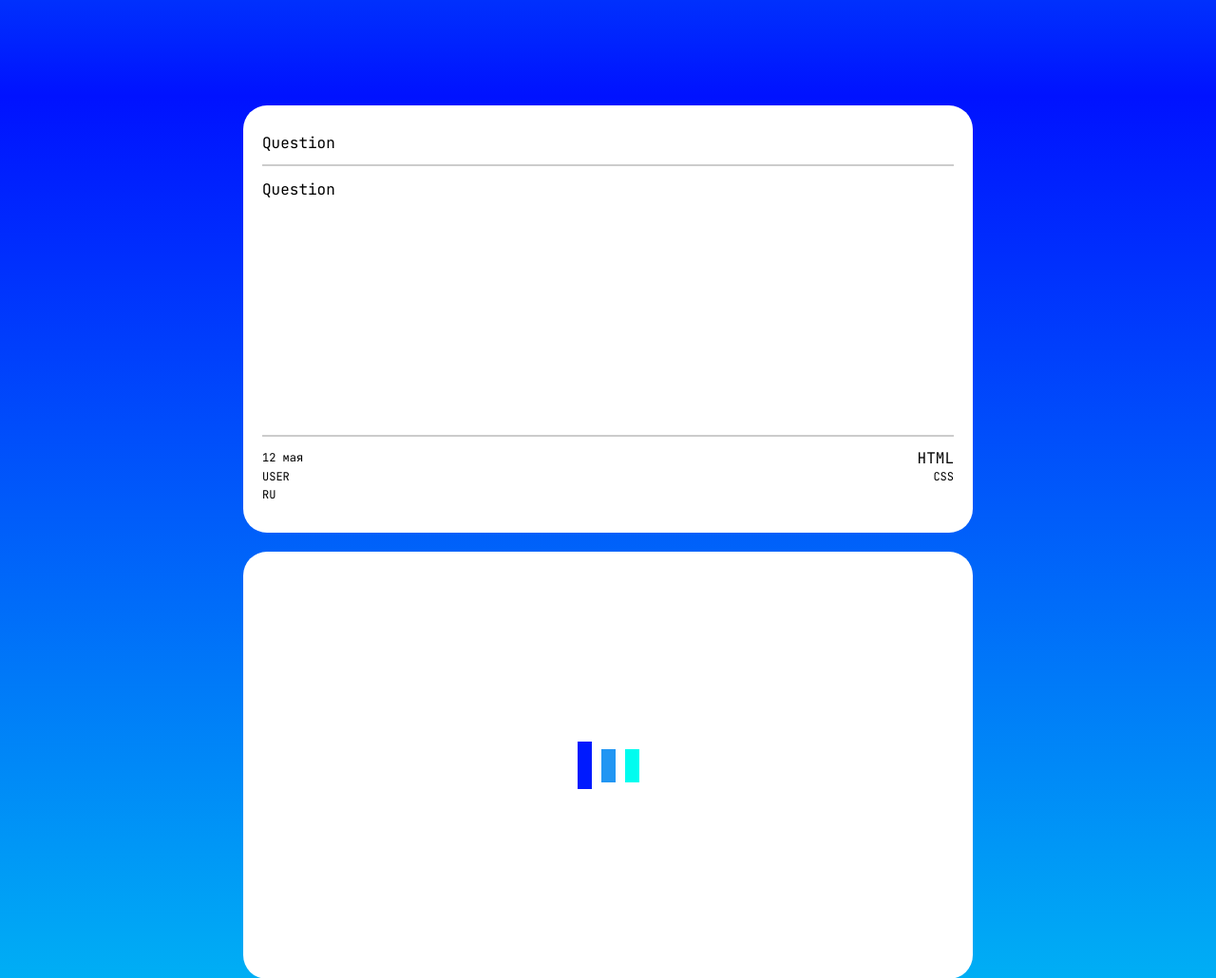
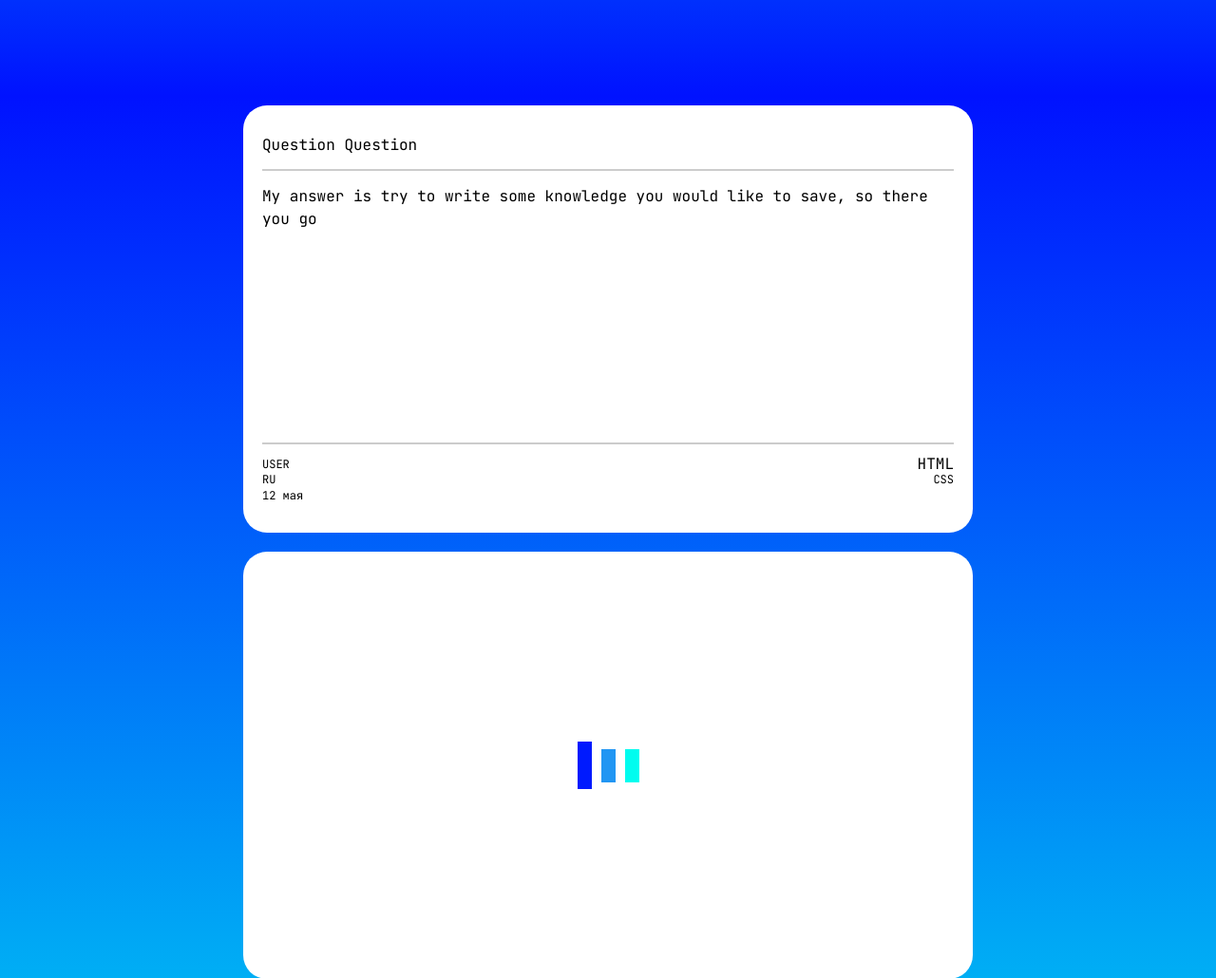
Before and after one commit to IvanPostarnak/know-it-all, a PHP site: page / in a window 1280 px wide. Shown: the part 699-1729 px from the top of the page at 95% size. Run offline with PHP 8.4, Linux system fonts and the light colour scheme; data that the repository does not hold is empty.

Commit message:
fix: fix render of card's text across the whole body

```diff
--- a/index.html
+++ b/index.html
@@ -71,15 +71,15 @@
           <article class="single-card">
             <div class="single-card__content">
               <div class="single-card__header-line">
-                <p class="single-card__question">Question</p>
+                <p class="single-card__question">Question Question</p>
               </div>
-              <p class="single-card__answer">Question</p>
+              <p class="single-card__answer">My answer is try to write some knowledge you would like to save, so there you go</p>
             </div>
             <div class="single-card__info">
               <div class="single-card__metadata">
-                <a class="single-card__time">12 мая</a>
                 <a class="single-card__type">USER</a>
                 <a class="single-card__lang">RU</a>
+                <a class="single-card__time"><time>12 мая</time></a>
               </div>
               <div class="single-card__categories">
                 <div class="single-card__main-category-wrapper">
--- a/src/index.css
+++ b/src/index.css
@@ -364,7 +364,6 @@
   align-items: center;
   margin: 10px 20px;
   z-index: 10;
-  overflow: hidden;
 }
 
 .single-card {
@@ -377,7 +376,7 @@
   font-family: "JetBrains Mono", monospace;
   font-weight: 400;
   font-size: 1.6rem;
-  line-height: 1.2em;
+  line-height: 1.5em;
   color: #000000;
   display: flex;
   flex-direction: column;
@@ -388,10 +387,12 @@
 .single-card__content {
   width: 100%;
   height: 100%;
+  overflow: hidden;
 }
 .single-card__header-line {
   width: 100%;
-  height: auto;
+  height: 100%;
+  min-height: 20px;
   position: relative;
 }
 .single-card__header-line::after {
@@ -412,6 +413,7 @@
   font-family: "JetBrains Mono", monospace;
   font-weight: 400;
   font-size: 1.2rem;
+  line-height: 1.4em;
   display: block;
   display: flex;
   flex-direction: row;
@@ -435,7 +437,6 @@
   font-family: "JetBrains Mono", monospace;
   font-weight: 400;
   font-size: 1.6rem;
-  line-height: 1.2em;
   display: block;
   cursor: pointer;
 }
```
Also changed, not shown: blocks/single-card/_single-card.scss (+5 -4 lines).
